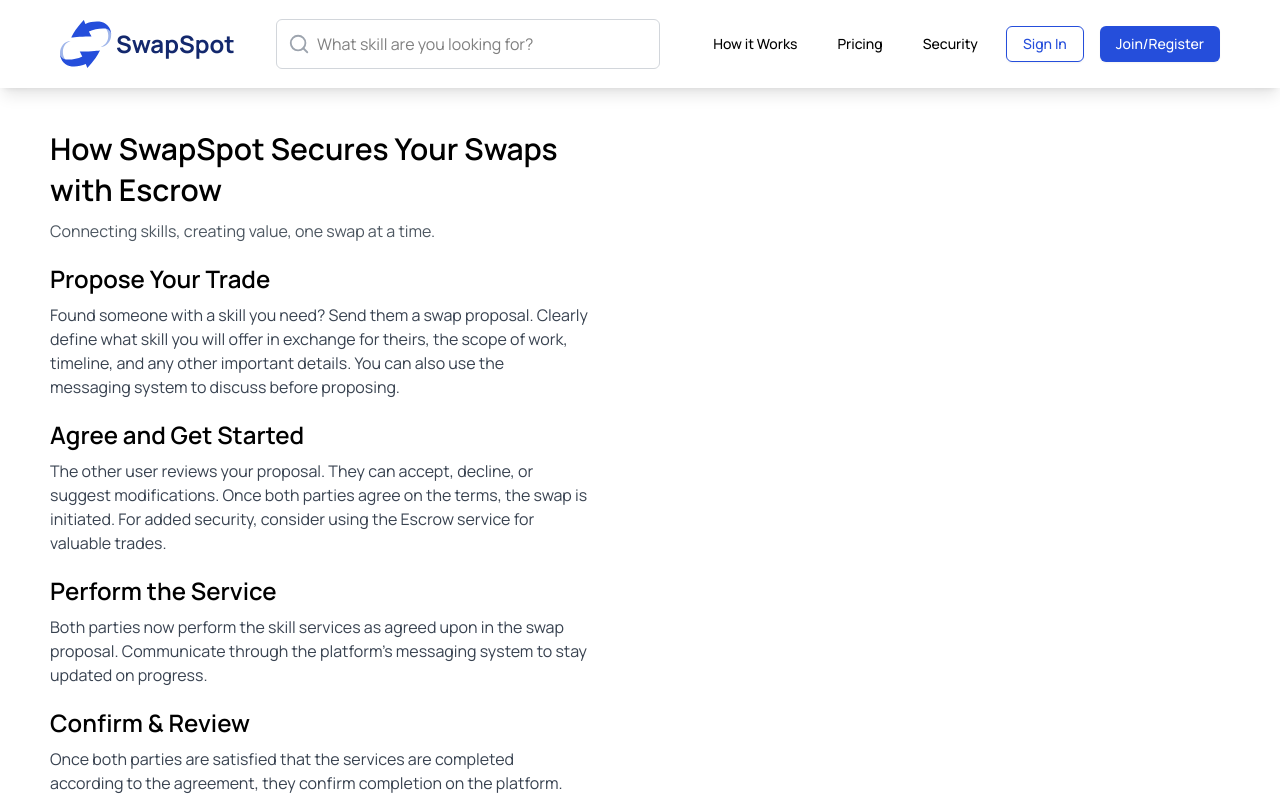
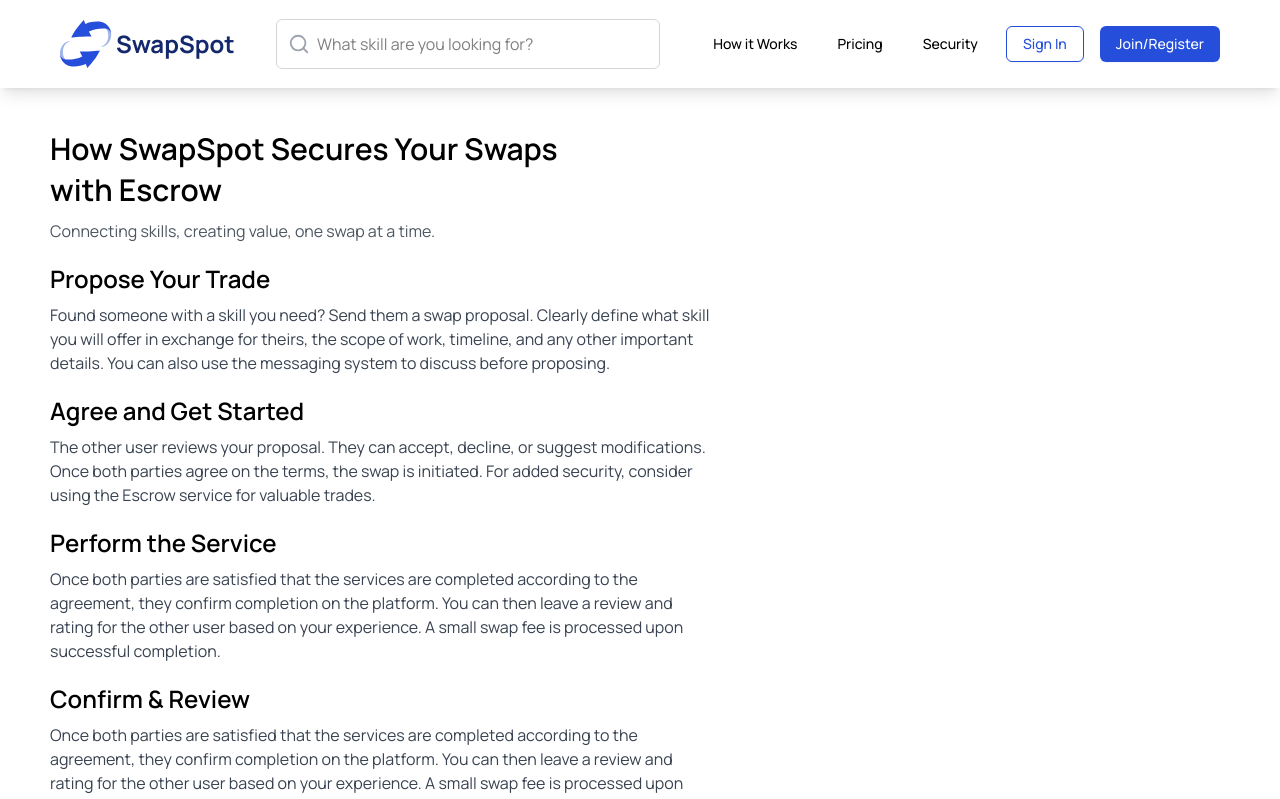
Before and after one commit to test-usa/clover-frontend, a React (Vite) app: page /how-it-works in a window 1280 px wide. Shown: the top 799 px of the page. Built offline with nearby package versions, Linux system fonts and the light colour scheme.

Commit message:
updated how it works page

```diff
--- a/src/pages/HowItWorks.tsx
+++ b/src/pages/HowItWorks.tsx
@@ -1,59 +1,72 @@
+import { generateRandomId } from "@/utils/utils";
+
+const infoArray = [
+  {
+    id: generateRandomId(),
+    title: "Propose Your Trade",
+    description:
+      "Found someone with a skill you need? Send them a swap proposal. Clearly define what skill you will offer in exchange for theirs, the scope of work, timeline, and any other important details. You can also use the messaging system to discuss before proposing.",
+  },
+  {
+    id: generateRandomId(),
+    title: "Agree and Get Started",
+    description:
+      "The other user reviews your proposal. They can accept, decline, or suggest modifications. Once both parties agree on the terms, the swap is initiated. For added security, consider using the Escrow service for valuable trades.",
+  },
+  {
+    id: generateRandomId(),
+    title: "Perform the Service",
+    description:
+      "Once both parties are satisfied that the services are completed according to the agreement, they confirm completion on the platform. You can then leave a review and rating for the other user based on your experience. A small swap fee is processed upon successful completion.",
+  },
+  {
+    id: generateRandomId(),
+    title: "Confirm & Review",
+    description:
+      "Once both parties are satisfied that the services are completed according to the agreement, they confirm completion on the platform. You can then leave a review and rating for the other user based on your experience. A small swap fee is processed upon successful completion.",
+  },
+];
+
 const HowItWorks = () => {
   return (
     <div className="min-h-screen ">
       <div className=" px-4 py-10 md:pl-[50px]">
         <div className=" w-full md:w-[668px] space-y-5">
-
           <div>
             <h1 className="text-xl md:text-3xl font-semibold mb-2 leading-snug">
-            How SwapSpot Secures Your Swaps <br />with Escrow
+              How SwapSpot Secures Your Swaps <br />
+              with Escrow
             </h1>
             <p className="text-base text-gray-600">
               Connecting skills, creating value, one swap at a time.
             </p>
           </div>
 
-
-        <div>
-          <h2 className=" sm:text-xl md:text-2xl font-semibold mb-2">
-            Propose Your Trade
-          </h2>
-          <p className="text-base text-gray-700">
-            Found someone with a skill you need? Send them a swap proposal. Clearly <br />define what skill you will offer in exchange for theirs, the scope of work,<br /> timeline, and any other important details. You can also use the <br />messaging system to discuss before proposing.
-          </p>
-        </div>
-
-
-        <div>
-          <h2 className="tsm:text-xl md:text-2xl font-semibold mb-2">
-            Agree and Get Started
-          </h2>
-          <p className="text-base text-gray-700">
-            The other user reviews your proposal. They can accept, decline, or <br /> suggest modifications. Once both parties agree on the terms, the swap is <br />initiated. For added security, consider using the Escrow service for <br /> valuable trades.
-          </p>
-        </div>
-
-
+          {infoArray.map((item) => {
+            return (
               <div>
                 <h2 className="sm:text-xl md:text-2xl font-semibold mb-2">
-            Perform the Service
+                  {item.title}
                 </h2>
-          <p className="text-base text-gray-700">
-            Both parties now perform the skill services as agreed upon in the swap <br /> proposal. Communicate through the platform's messaging system to stay <br />updated on progress.
-          </p>
+                <p className="text-base text-gray-700">{item.description}</p>
               </div>
-
+            );
+          })}
 
           <div>
             <h2 className="sm:text-xl md:text-2xl font-semibold mb-2">
               Confirm & Review
             </h2>
             <p className="text-base text-gray-700">
-            Once both parties are satisfied that the services are completed <br /> according to the agreement, they confirm completion on the platform. <br /> You can then leave a review and rating for the other user based on your <br />experience. A small swap fee is processed upon successful completion.
+              Once both parties are satisfied that the services are completed{" "}
+              <br /> according to the agreement, they confirm completion on the
+              platform. <br /> You can then leave a review and rating for the
+              other user based on your <br />
+              experience. A small swap fee is processed upon successful
+              completion.
             </p>
           </div>
         </div>
-
       </div>
       <div className="w-full max-w-md bg-[#F3F4F6] my-14 py-6 px-6 sm:py-8 sm:px-10 mx-auto rounded-md">
         <div className="flex justify-center">
@@ -65,8 +78,6 @@ const HowItWorks = () => {
           Join SwapSpot Today
         </button>
       </div>
-
-
     </div>
   );
 };
--- /dev/null
+++ b/src/utils/utils.ts
@@ -0,0 +1,9 @@
+export function generateRandomId(length = 10) {
+  const chars =
+    "ABCDEFGHIJKLMNOPQRSTUVWXYZabcdefghijklmnopqrstuvwxyz0123456789";
+  let result = "";
+  for (let i = 0; i < length; i++) {
+    result += chars.charAt(Math.floor(Math.random() * chars.length));
+  }
+  return result;
+}
```
Lines whose indentation alone changed are shown as unchanged.
